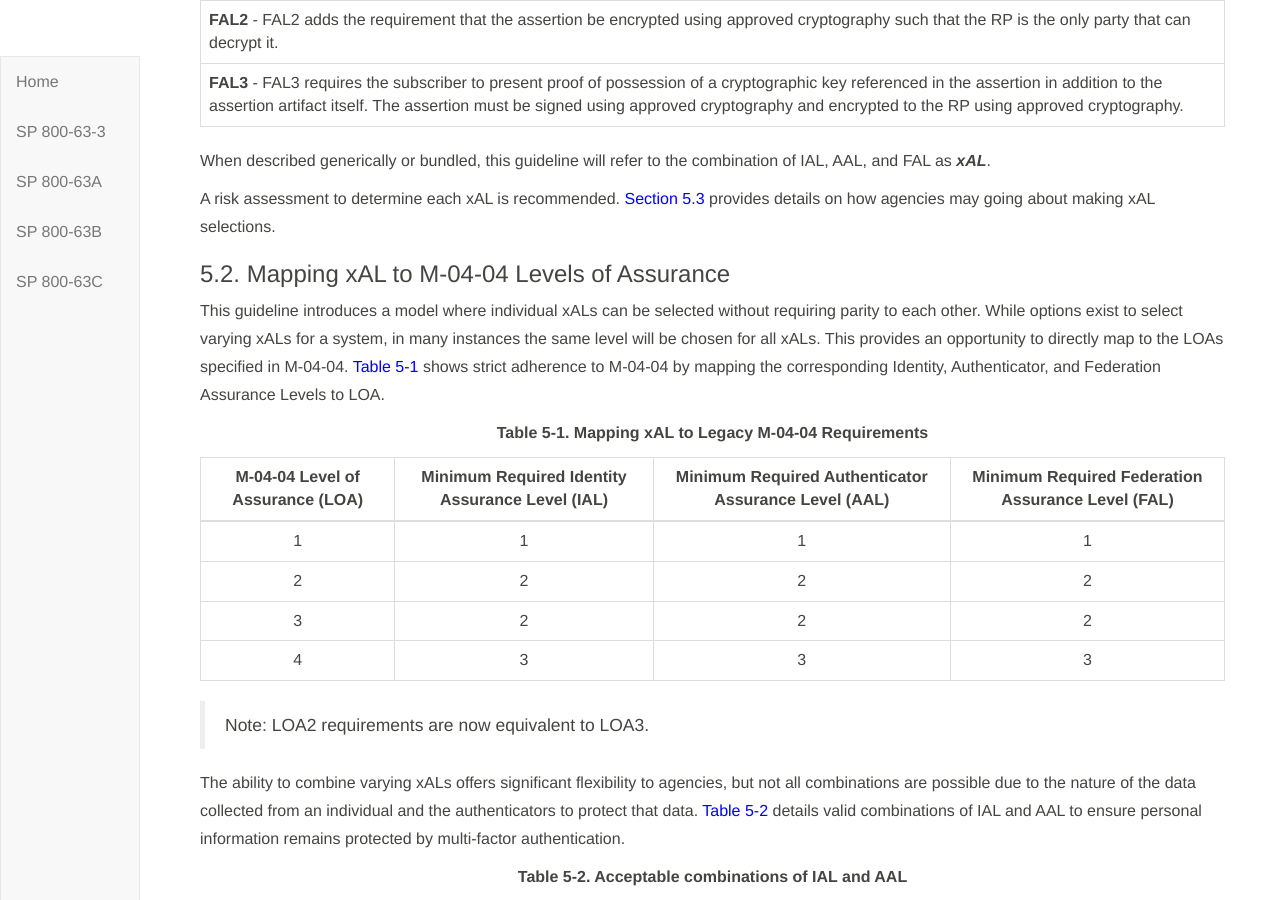
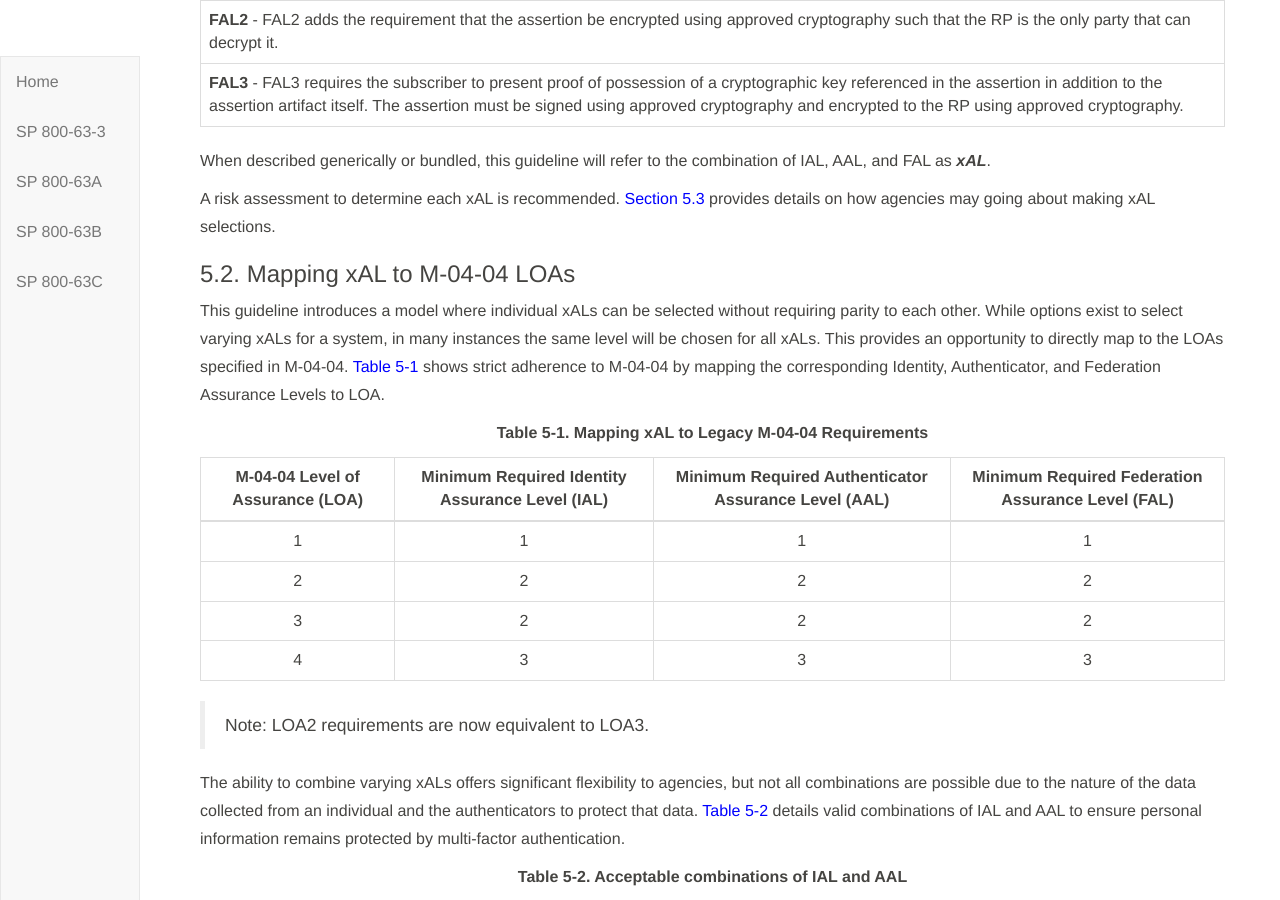
Before and after one commit to usnistgov/800-63-3, a Jekyll site: the page built from sp800-63-3/sec5_xAL.md, in a window 1280 px wide and 900 px high, scrolled down 1698 px. Built offline with Jekyll 4.4.1, drawn with Linux system fonts in a browser that asks for light colours; our own code applies the rules of GitHub Pages for plain Markdown files.

Commit message:
Update sec5_xAL.md

```diff
--- a/sp800-63-3/sec5_xAL.md
+++ b/sp800-63-3/sec5_xAL.md
@@ -54,7 +54,7 @@ When described generically or bundled, this guideline will refer to the combinat
 A risk assessment to determine each xAL is recommended. [Section 5.3](#CYOA) provides details on how agencies may going about making xAL selections.
 
 
-### 5.2. Mapping xAL to M-04-04 Levels of Assurance
+### 5.2. Mapping xAL to M-04-04 LOAs
 
 This guideline introduces a model where individual xALs can be selected without requiring parity to each other. While options exist to select varying xALs for a system, in many instances the same level will be chosen for all xALs. This provides an opportunity to directly map to the LOAs specified in M-04-04. [Table 5-1](#63sec5-Table1) shows strict adherence to M-04-04 by mapping the corresponding Identity, Authenticator, and Federation Assurance Levels to LOA.
 
```
